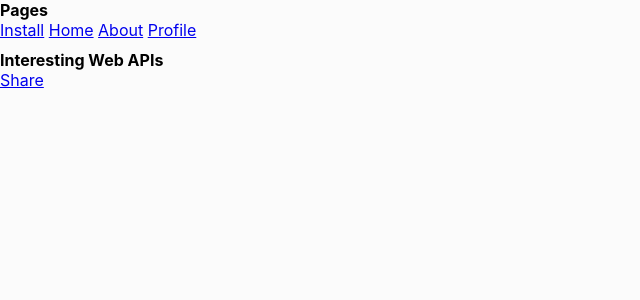
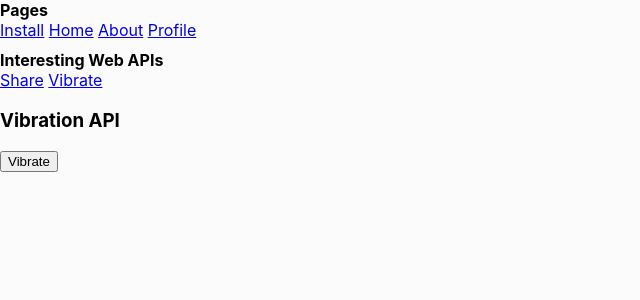
Before and after one commit to yTakkar/modern-web-apis, a React (Create React App) app: page /api/vibrate in a window 1280 px wide. Shown: the top 300 px of the page, without its empty margins (0-640 px from the left). Built offline with nearby package versions, Linux system fonts and the light colour scheme.

Commit message:
feat: vibrate api

```diff
--- a/package.json
+++ b/package.json
@@ -13,7 +13,7 @@
     "react-scripts": "3.4.1"
   },
   "scripts": {
-    "start": "react-scripts start",
+    "start": "NODE_ENV=development react-scripts start",
     "build": "react-scripts build",
     "test": "react-scripts test",
     "eject": "react-scripts eject",
--- a/src/App.js
+++ b/src/App.js
@@ -16,6 +16,7 @@ const About = RouteLoader(React.lazy(() => import('./pages/About')))
 const Profile = RouteLoader(React.lazy(() => import('./pages/Profile')))
 const Install = RouteLoader(React.lazy(() => import('./pages/Install')))
 const ShareApi = RouteLoader(React.lazy(() => import('./pages/apis/Share')))
+const VirateApi = RouteLoader(React.lazy(() => import('./pages/apis/Virate')))
 
 function App() {
   return (
@@ -31,7 +32,8 @@ function App() {
 
         <div style={{ marginTop: 10 }}>
           <h4>Interesting Web APIs</h4>{' '}
-          <Link to='/api/share'>Share</Link>
+          <Link to='/api/share'>Share</Link>{' '}
+          <Link to='/api/vibrate'>Vibrate</Link>
         </div>
 
         <div>
@@ -41,6 +43,7 @@ function App() {
             <Route path='/profile' component={Profile} />
             <Route path='/install' component={Install} />
             <Route path='/api/share' component={ShareApi} />
+            <Route path='/api/vibrate' component={VirateApi} />
           </Switch>
         </div>
 
--- a/src/index.js
+++ b/src/index.js
@@ -14,4 +14,6 @@ ReactDOM.render(
 // If you want your app to work offline and load faster, you can change
 // unregister() to register() below. Note this comes with some pitfalls.
 // Learn more about service workers: https://bit.ly/CRA-PWA
-serviceWorker.register();
+if (process.env.NODE_ENV !== 'development') {
+  serviceWorker.register();
+}
--- /dev/null
+++ b/src/pages/apis/Virate.jsx
@@ -0,0 +1,20 @@
+import React from 'react'
+
+const Vibrate = props => {
+  const vibrate = () => {
+    if (navigator.vibrate) {
+      // window.navigator.vibrate(200);
+      navigator.vibrate([100,30,100,30,100,30,200,30,200,30,200,30,100,30,100,30,100]); // Vibrate 'SOS' in Morse.
+    }
+  }
+
+  return (
+    <div>
+      <h3>Vibration API</h3>
+
+      <button onClick={vibrate} >Vibrate</button>
+    </div>
+  )
+}
+
+export default Vibrate;
```
